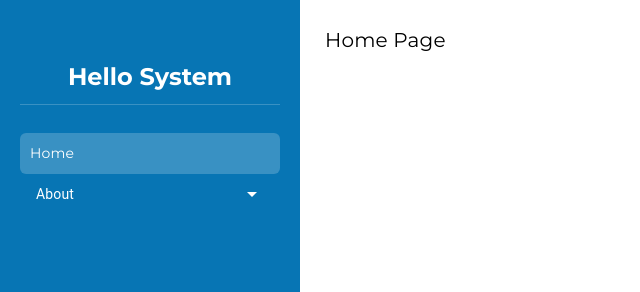
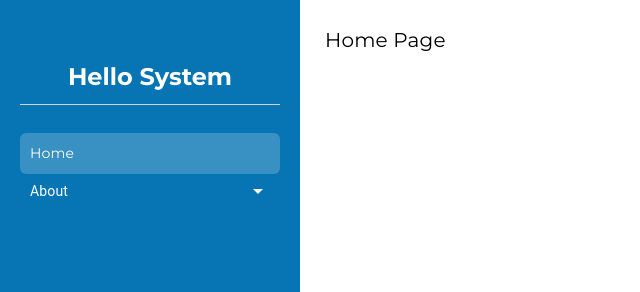
Before and after one commit to asadbeksr/test, a React (Vite) app: page / in a window 1280 px wide. Shown: the top 292 px of the page, without its empty margins (0-640 px from the left). Built offline with nearby package versions, Linux system fonts and the light colour scheme.

Commit message:
fix styles and test theme

```diff
--- a/src/components/UI/Sidebar/Menu/DropDownItem.tsx
+++ b/src/components/UI/Sidebar/Menu/DropDownItem.tsx
@@ -23,6 +23,7 @@ const SListItemButton = styled(ListItemButton)(({ theme }) => ({
   gap: '5px',
   fontSize: '14px',
   color: theme.palette.white,
+  padding: '5px 10px',
   svg: {
     fill: theme.palette.white
   }
--- a/src/components/UI/Sidebar/Menu/index.tsx
+++ b/src/components/UI/Sidebar/Menu/index.tsx
@@ -27,7 +27,7 @@ const MenuWrapper = styled(Box)(({ theme }) => ({
   display: 'flex',
   flexDirection: 'column',
   alignItems: 'center',
-  borderTop: `1px solid ${theme.palette.bgr}`,
+  borderTop: `1px solid ${theme.palette.gray.light}`,
   padding: '20px 0',
 }))
 
```
Also changed, not shown: 2 other files (tests, documents, lock files or other folders).
